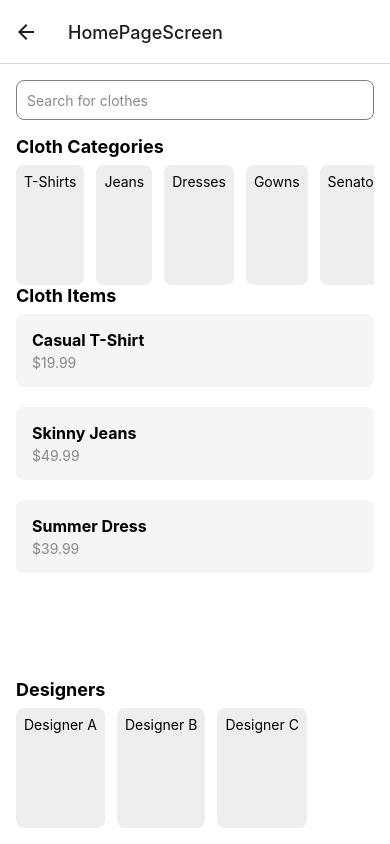
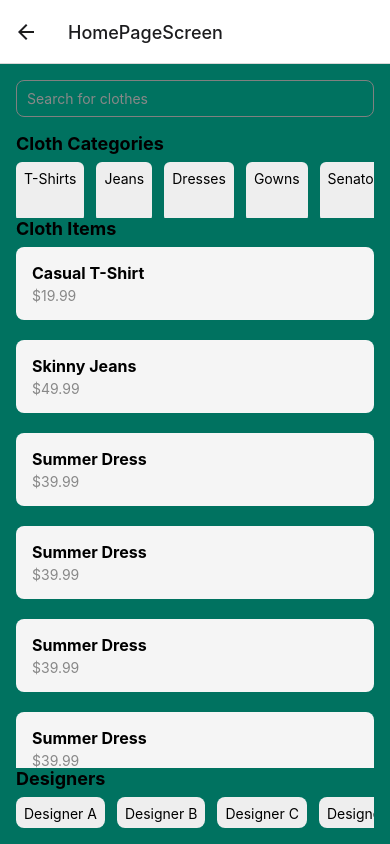
Before and after one commit to Rexnice/obioma, a React Native app: screen /HomePageScreen in a window 390 px wide. Built offline with nearby package versions, Linux system fonts and the light colour scheme.

Commit message:
"We muveeee commit day 2"

```diff
--- a/screens/HomePageScreen.js
+++ b/screens/HomePageScreen.js
@@ -1,5 +1,6 @@
 import React from 'react';
 import { View, Text, TextInput, FlatList, StyleSheet, ScrollView } from 'react-native';
+import COLORS from '../constants/colors';
 
 const HomePageScreen = () => {
   const clothCategories = [
@@ -16,6 +17,9 @@ const HomePageScreen = () => {
     { id: '1', name: 'Casual T-Shirt', price: '$19.99' },
     { id: '2', name: 'Skinny Jeans', price: '$49.99' },
     { id: '3', name: 'Summer Dress', price: '$39.99' },
+    { id: '4', name: 'Summer Dress', price: '$39.99' },
+    { id: '5', name: 'Summer Dress', price: '$39.99' },
+    { id: '6', name: 'Summer Dress', price: '$39.99' }
     // Add more cloth items as needed
   ];
 
@@ -23,6 +27,9 @@ const HomePageScreen = () => {
     { id: '1', name: 'Designer A' },
     { id: '2', name: 'Designer B' },
     { id: '3', name: 'Designer C' },
+    { id: '4', name: 'Designer C' },
+    { id: '5', name: 'Designer C' },
+    { id: '6', name: 'Designer C' },
     // Add more designers as needed
   ];
 
@@ -84,7 +91,8 @@ const styles = StyleSheet.create({
   container: {
     flex: 1,
     padding: 16,
-    backgroundColor: '#fff',
+    // backgroundColor: '#fff',
+    backgroundColor: COLORS.primary,
   },
   searchBar: {
     height: 40,
@@ -103,8 +111,8 @@ const styles = StyleSheet.create({
     marginRight: 12,
     padding: 8,
     backgroundColor: '#eee',
-    borderRadius: 8,
-    // height:60
+    borderRadius: 6,
+    height:60
   },
   itemContainer: {
     marginBottom: 20,
```
